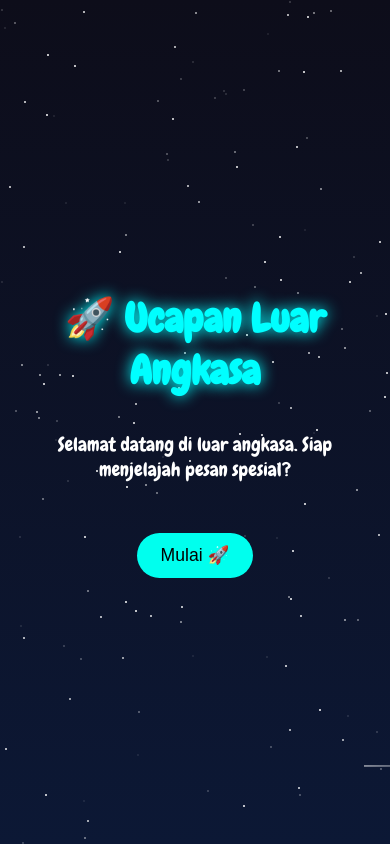
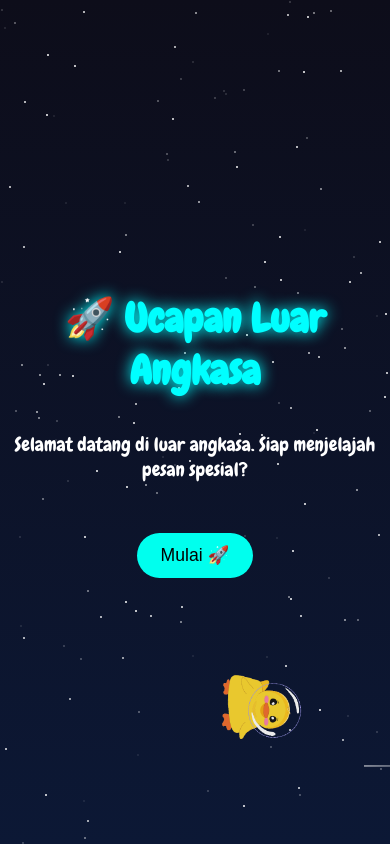
Before and after one commit to kiluaaa72/jualan_pixel, a plain HTML site: page index.html in a window 390 px wide. Shown: the top 844 px of the page. Drawn offline with Linux system fonts and the light colour scheme.

Commit message:
Update space.css

```diff
--- a/space.css
+++ b/space.css
@@ -1,4 +1,3 @@
-
 @import url('https://fonts.googleapis.com/css2?family=Chewy&display=swap');
 
 body {
@@ -12,16 +11,13 @@ body {
   justify-content: center;
   align-items: center;
   overflow: hidden;
+  position: relative;
 }
 
 main {
   display: flex;
   flex-direction: column;
   align-items: center;
-  justify-content: center;
-  z-index: 2;
-  max-width: 90%;
-  text-align: center;
   text-align: center;
   z-index: 2;
 }
@@ -34,7 +30,6 @@ h1 {
 
 p {
   font-size: 1.2rem;
-  color: white;
   margin-top: 0.5rem;
 }
 
@@ -61,9 +56,8 @@ button:hover {
   left: 0;
   z-index: 0;
   pointer-events: none;
-  background: linear-gradient(to bottom, #0d0d1a, #0c1835); /* ✅ tambahkan latar belakang gelap di sini juga */
+  background: linear-gradient(to bottom, #0d0d1a, #0c1835);
 }
-
 
 .star {
   position: absolute;
@@ -91,34 +85,15 @@ button:hover {
   animation: fly 2s linear forwards;
 }
 
+@keyframes fly {
+  0% { transform: translate(0, 0); opacity: 0; }
+  10% { opacity: 1; }
+  100% { transform: translate(var(--tx), var(--ty)); opacity: 0; }
+}
+
 .astronaut {
   position: absolute;
   width: 120px;
-  top: 0;
-  left: 0;
   z-index: 2;
   pointer-events: none;
 }
-
-
-
-@keyframes fly {
-  0% {
-    transform: translate(0, 0);
-    opacity: 0;
-  }
-  10% {
-    opacity: 1;
-  }
-  100% {
-    transform: translate(var(--tx), var(--ty));
-    opacity: 0;
-  }
-}
-@media (max-width: 768px) {
-  .astronaut {
-    width: 80px;
-    top: 30%;
-    left: 80%;
-  }
-}
```
